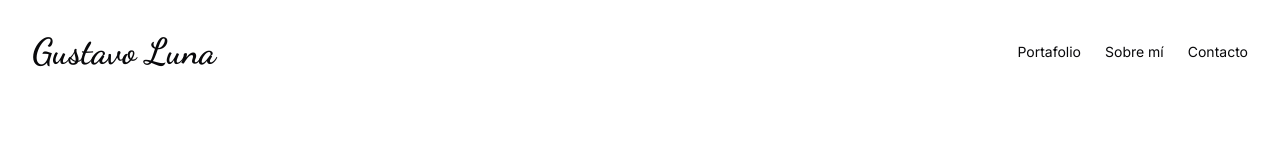
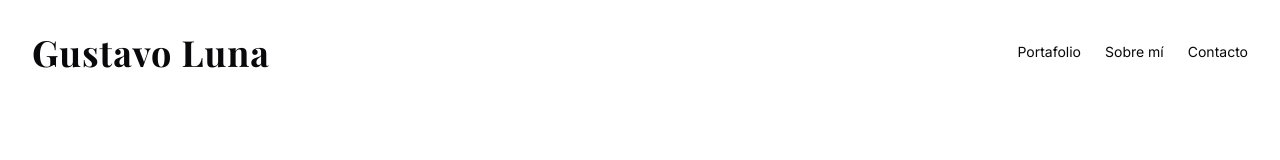
Before and after one commit to betancour677/foto-minimalista-grid, a React (Vite) app: page / in a window 1280 px wide. Shown: the top 160 px of the page. Built offline with nearby package versions, Linux system fonts and the light colour scheme; the HTML template or start-up script is replaced by a standard one.

Commit message:
Update font for professionalism
Changed the font used in the application to better align with the professional style of the website.
[skip gpt_engineer]

```diff
--- a/src/components/Header.tsx
+++ b/src/components/Header.tsx
@@ -19,7 +19,7 @@ export const Header = () => {
 
   return (
     <header className="py-8 px-6 md:px-8 flex justify-between items-center animate-fade-in">
-      <h1 className="text-3xl md:text-4xl font-bold font-dancing">Gustavo Luna</h1>
+      <h1 className="text-3xl md:text-4xl font-bold font-playfair tracking-wide">Gustavo Luna</h1>
       <nav>
         <ul className="flex space-x-6 text-sm">
           <li>
```
